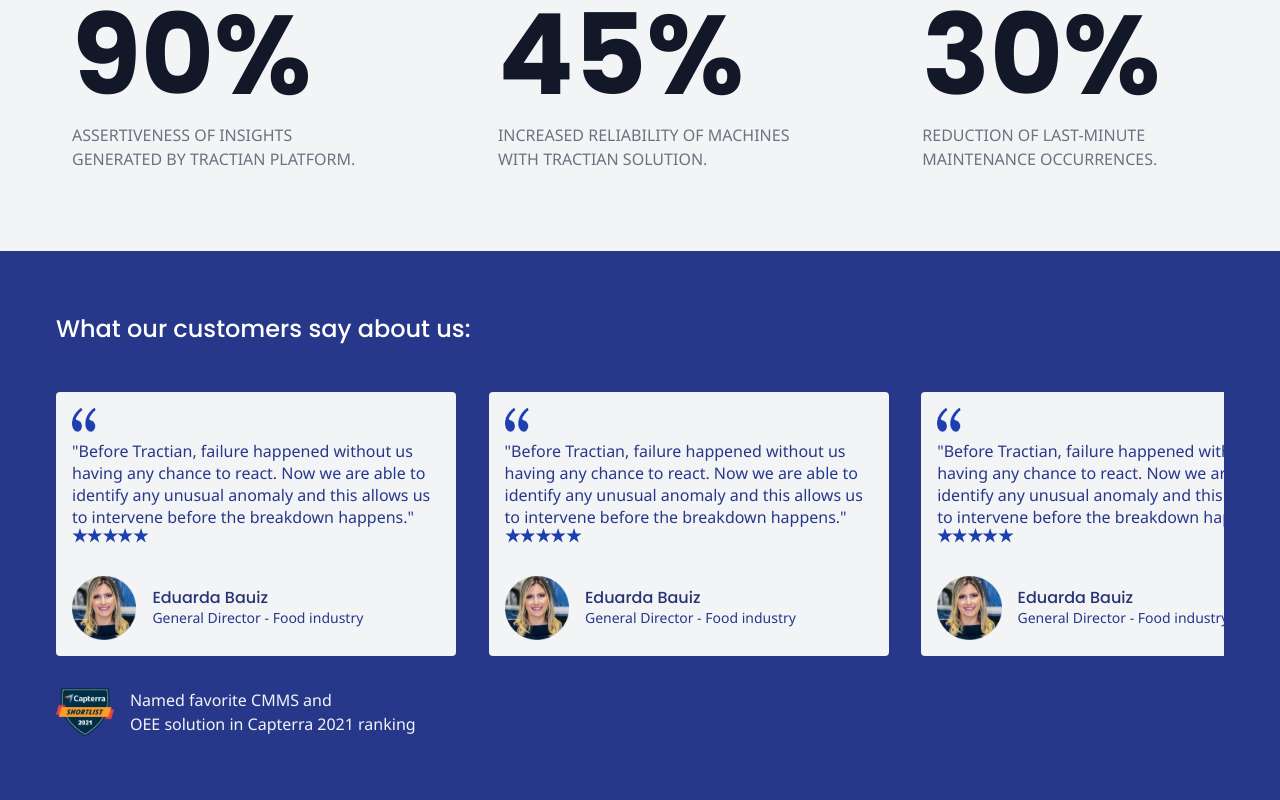
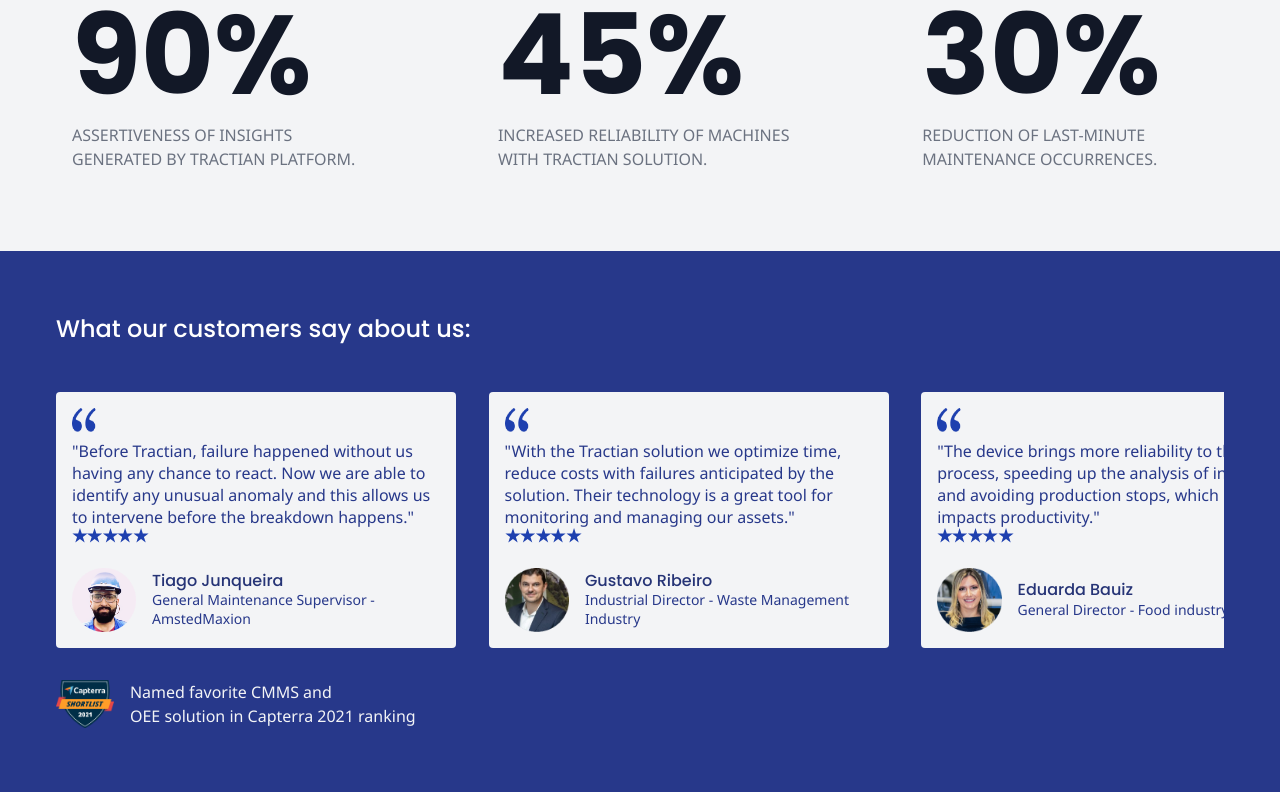
Before and after one commit to Kochiyama/Tractian, a Next.js app: page / in a window 1280 px wide. Shown: the part 3373-4173 px from the top of the page. Built offline with nearby package versions, Linux system fonts and the light colour scheme.

Commit message:
Fix: testimonials content

```diff
--- a/src/components/molecules/TestimonialCard.tsx
+++ b/src/components/molecules/TestimonialCard.tsx
@@ -14,12 +14,14 @@ export function TestimonialCard({ testimonial, avatar, name, title }: Props) {
 		<Flex
 			onDragStart={handleDragStart}
 			w='25rem'
+			minH='16rem'
+			p='1rem'
+			justifyContent='space-between'
 			flexDir='column'
 			bgColor='primary.200'
 			borderRadius='base'
-			p='1rem'
-			alignItems='flex-start'
 		>
+			<Flex flexDir='column' alignItems='flex-start' mb='1rem'>
 				<Image
 					mb='0.5rem'
 					h='1.5rem'
@@ -30,7 +32,8 @@ export function TestimonialCard({ testimonial, avatar, name, title }: Props) {
 
 				<Text>{testimonial}</Text>
 
-			<Image h='1rem' mb='2rem' src='/icons/stars.svg' alt='Five Starts' />
+				<Image h='1rem' src='/icons/stars.svg' alt='Five Starts' />
+			</Flex>
 
 			<Flex alignItems='center'>
 				<Image h='4rem' mr='1rem' src={avatar} alt={name} />
--- a/src/pages/index.tsx
+++ b/src/pages/index.tsx
@@ -243,44 +243,28 @@ const Home: NextPage = () => {
 					}}
 					items={[
 						<TestimonialCard
-							testimonial='"Before Tractian, failure happened without us having any chance to
-						react. Now we are able to identify any unusual anomaly and this allows
-						us to intervene before the breakdown happens."'
+							testimonial='"Before Tractian, failure happened without us having any chance to react. Now we are able to identify any unusual anomaly and this allows us to intervene before the breakdown happens."'
+							avatar='/icons/tiago-junqueira.png'
+							name='Tiago Junqueira'
+							title='General Maintenance Supervisor - AmstedMaxion'
+						/>,
+						<TestimonialCard
+							testimonial='"With the Tractian solution we optimize time, reduce costs with failures anticipated by the solution. Their technology is a great tool for monitoring and managing our assets."'
+							avatar='/icons/gustavo.png'
+							name='Gustavo Ribeiro'
+							title='Industrial Director - Waste Management Industry'
+						/>,
+						<TestimonialCard
+							testimonial='"The device brings more reliability to the process, speeding up the analysis of information and avoiding production stops, which positively impacts productivity."'
 							avatar='/icons/eduarda.png'
 							name='Eduarda Bauiz'
 							title='General Director - Food industry'
 						/>,
 						<TestimonialCard
-							testimonial='"Before Tractian, failure happened without us having any chance to
-						react. Now we are able to identify any unusual anomaly and this allows
-						us to intervene before the breakdown happens."'
-							avatar='/icons/eduarda.png'
-							name='Eduarda Bauiz'
-							title='General Director - Food industry'
-						/>,
-						<TestimonialCard
-							testimonial='"Before Tractian, failure happened without us having any chance to
-						react. Now we are able to identify any unusual anomaly and this allows
-						us to intervene before the breakdown happens."'
-							avatar='/icons/eduarda.png'
-							name='Eduarda Bauiz'
-							title='General Director - Food industry'
-						/>,
-						<TestimonialCard
-							testimonial='"Before Tractian, failure happened without us having any chance to
-						react. Now we are able to identify any unusual anomaly and this allows
-						us to intervene before the breakdown happens."'
-							avatar='/icons/eduarda.png'
-							name='Eduarda Bauiz'
-							title='General Director - Food industry'
-						/>,
-						<TestimonialCard
-							testimonial='"Before Tractian, failure happened without us having any chance to
-						react. Now we are able to identify any unusual anomaly and this allows
-						us to intervene before the breakdown happens."'
-							avatar='/icons/eduarda.png'
-							name='Eduarda Bauiz'
-							title='General Director - Food industry'
+							testimonial='"A child can install the Tractian sensor, and the platform is as easy to use as a social network. Every system is very simple and reliable."'
+							avatar='/icons/rene.png'
+							name='Renê Santos'
+							title='Mechanical Technician - Brewing Industry'
 						/>,
 					]}
 				/>
```
Lines whose indentation alone changed are shown as unchanged.
